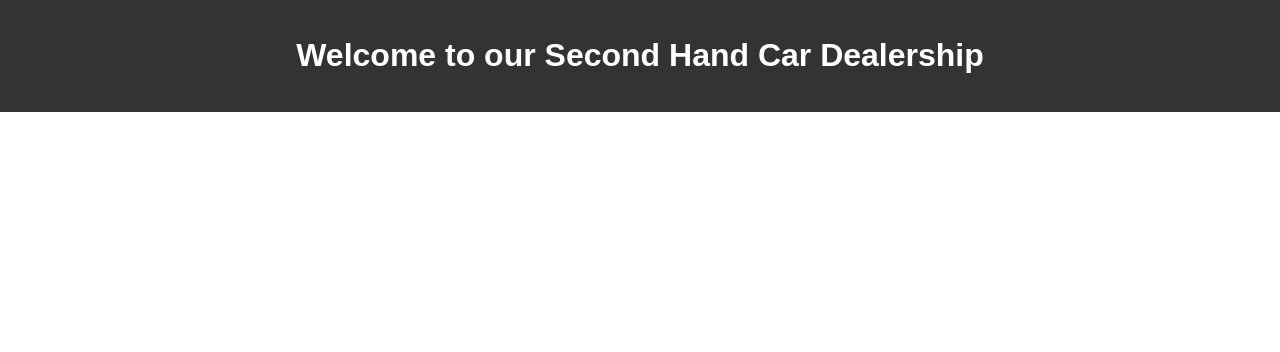
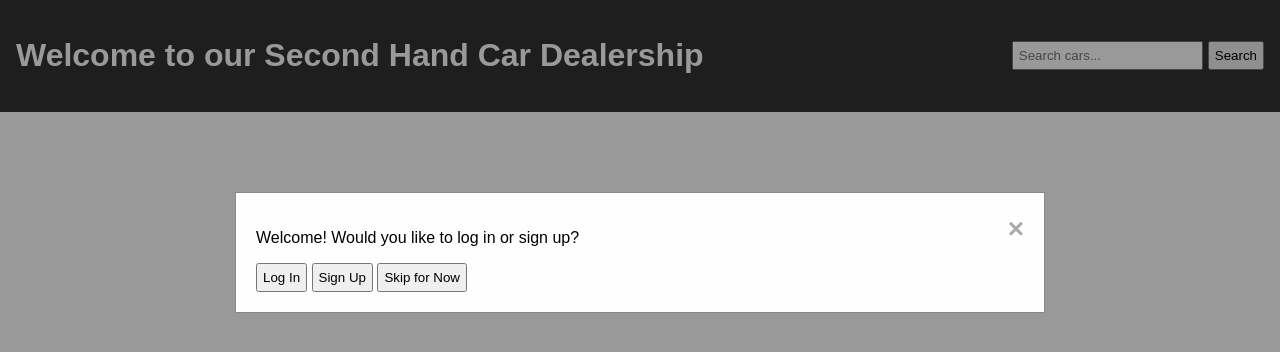
Before and after one commit to B00125298/Car-Sale-Web-App, a website: page Code/views/index.html in a window 1280 px wide. Drawn offline with Linux system fonts and the light colour scheme; no server answers.

Commit message:
Created popup for login and added abstract and table of contetns

```diff
--- a/Code/public/scripts/main.js
+++ b/Code/public/scripts/main.js
@@ -1,5 +1,37 @@
 // Wait for the HTML document to be fully loaded
 document.addEventListener('DOMContentLoaded', function () {
+    // Function to open the login modal
+    function openModal() {
+        const modal = document.getElementById('loginModal');
+        modal.style.display = 'block';
+    }
+
+    // Function to close the login modal
+    function closeModal() {
+        const modal = document.getElementById('loginModal');
+        modal.style.display = 'none';
+    }
+
+    // Function to redirect to the login page
+    function redirectToLogin() {
+        // You can implement the actual redirection logic here
+        alert('Redirecting to the login page');
+    }
+
+    // Function to redirect to the signup page
+    function redirectToSignup() {
+        // You can implement the actual redirection logic here
+        alert('Redirecting to the signup page');
+    }
+
+    // Function to skip login
+    function skipLogin() {
+        closeModal();
+    }
+
+    // Open the login modal when the page is loaded
+    openModal();
+
     // Fetch car data from the server
     fetch('/api/cars')
         .then(response => response.json())
@@ -7,8 +39,30 @@ document.addEventListener('DOMContentLoaded', function () {
             // Get the container element for displaying cars
             const carList = document.getElementById('car-list');
 
-            // Iterate through the array of cars and create a card for each
-            cars.forEach(car => {
+            // Function to filter cars based on the search input
+            function filterCars(searchTerm) {
+                return cars.filter(car => {
+                    // Check if the make or model contains the search term (case-insensitive)
+                    return (
+                        car.make.toLowerCase().includes(searchTerm.toLowerCase()) ||
+                        car.model.toLowerCase().includes(searchTerm.toLowerCase())
+                    );
+                });
+            }
+
+            // Function to update the displayed cars based on the search input
+            function updateDisplayedCars() {
+                const searchInput = document.getElementById('searchInput');
+                const searchTerm = searchInput.value.trim();
+
+                // Clear the current list of cars
+                carList.innerHTML = '';
+
+                // Filter cars based on the search term
+                const filteredCars = filterCars(searchTerm);
+
+                // Display the filtered cars
+                filteredCars.forEach(car => {
                     const carCard = document.createElement('div');
                     carCard.classList.add('car-card');
                     carCard.innerHTML = `
@@ -19,6 +73,19 @@ document.addEventListener('DOMContentLoaded', function () {
                     // Append the card to the container
                     carList.appendChild(carCard);
                 });
+            }
+
+            // Initial display of all cars
+            updateDisplayedCars();
+
+            // Event listener for the search input
+            document.getElementById('searchInput').addEventListener('input', updateDisplayedCars);
+
+            // Event listener for the 'Skip for Now' button
+            document.getElementById('skipForNowButton').addEventListener('click', skipLogin);
+
+            // Event listener for the 'x' button
+            document.getElementById('closeButton').addEventListener('click', closeModal);
         })
         .catch(error => console.error('Error fetching car data:', error));
 });
--- a/Code/public/styles/style.css
+++ b/Code/public/styles/style.css
@@ -11,10 +11,14 @@ header {
     color: white;
     text-align: center;
     padding: 1em;
+    display: flex;
+    justify-content: space-between;
+    align-items: center;
 }
 
-main {
-    padding: 20px;
+.search-bar {
+    display: flex;
+    align-items: center;
 }
 
 #car-list {
@@ -28,3 +32,50 @@ main {
     padding: 10px;
     width: 200px;
 }
+
+/* Style for the search input and button */
+#searchInput {
+    padding: 5px;
+    margin-right: 5px;
+}
+
+/* You can customize the button style as needed */
+button {
+    padding: 5px;
+    cursor: pointer;
+}
+
+/* Modal styles */
+.modal {
+    display: none;
+    position: fixed;
+    z-index: 1;
+    left: 0;
+    top: 0;
+    width: 100%;
+    height: 100%;
+    overflow: auto;
+    background-color: rgba(0,0,0,0.4);
+}
+
+.modal-content {
+    background-color: #fefefe;
+    margin: 15% auto;
+    padding: 20px;
+    border: 1px solid #888;
+    width: 60%;
+}
+
+.close {
+    color: #aaa;
+    float: right;
+    font-size: 28px;
+    font-weight: bold;
+}
+
+.close:hover,
+.close:focus {
+    color: black;
+    text-decoration: none;
+    cursor: pointer;
+}
--- a/Code/views/index.html
+++ b/Code/views/index.html
@@ -7,9 +7,25 @@
     <title>Second Hand Car Dealership</title>
 </head>
 <body>
-    <!-- Header Section -->
+    <!-- Modal for Login/Signup -->
+    <div id="loginModal" class="modal">
+        <div class="modal-content">
+            <span class="close" id="closeButton" onclick="closeModal()">&times;</span>
+            <p>Welcome! Would you like to log in or sign up?</p>
+            <button onclick="redirectToLogin()">Log In</button>
+            <button onclick="redirectToSignup()">Sign Up</button>
+            <button id="skipForNowButton" onclick="skipLogin()">Skip for Now</button>
+        </div>
+    </div>
+
+    <!-- Header Section with Search Bar -->
     <header>
         <h1>Welcome to our Second Hand Car Dealership</h1>
+        <!-- Search Bar -->
+        <div class="search-bar">
+            <input type="text" id="searchInput" placeholder="Search cars...">
+            <button onclick="searchCars()">Search</button>
+        </div>
     </header>
 
     <!-- Main Content Section -->
```
Also changed, not shown: 1 other file. Lines whose indentation alone changed are shown as unchanged.
